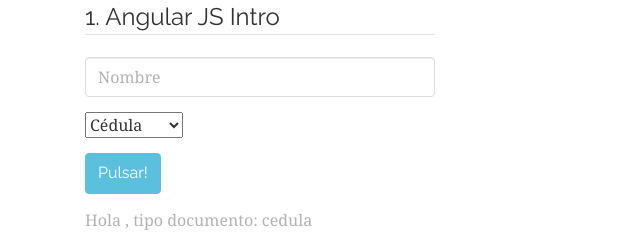
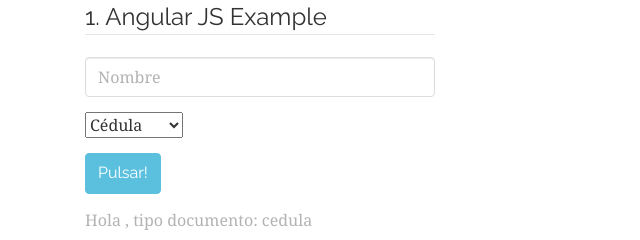
Before and after one commit to fabianortiz/angularEx1, a plain HTML site: page index.html in a window 1280 px wide. Shown: the full height of the page, 0-640 px from the left. Drawn offline with nearby package versions, Linux system fonts and the light colour scheme.

```diff
--- a/index.html
+++ b/index.html
@@ -12,7 +12,7 @@
 
 		<div class="col-xs-4 col-xs-offset4-">
 
-			<legend>1. Angular JS Intro</legend>
+			<legend>1. Angular JS Example</legend>
 
 			<div class="form-group">
 				<input type="text" id="nombre" name="nombre" class="form-control" placeholder="Nombre" ng-model="vm.name" />
```
Also changed, not shown: uploads/texto.txt (added), 1 other file.
